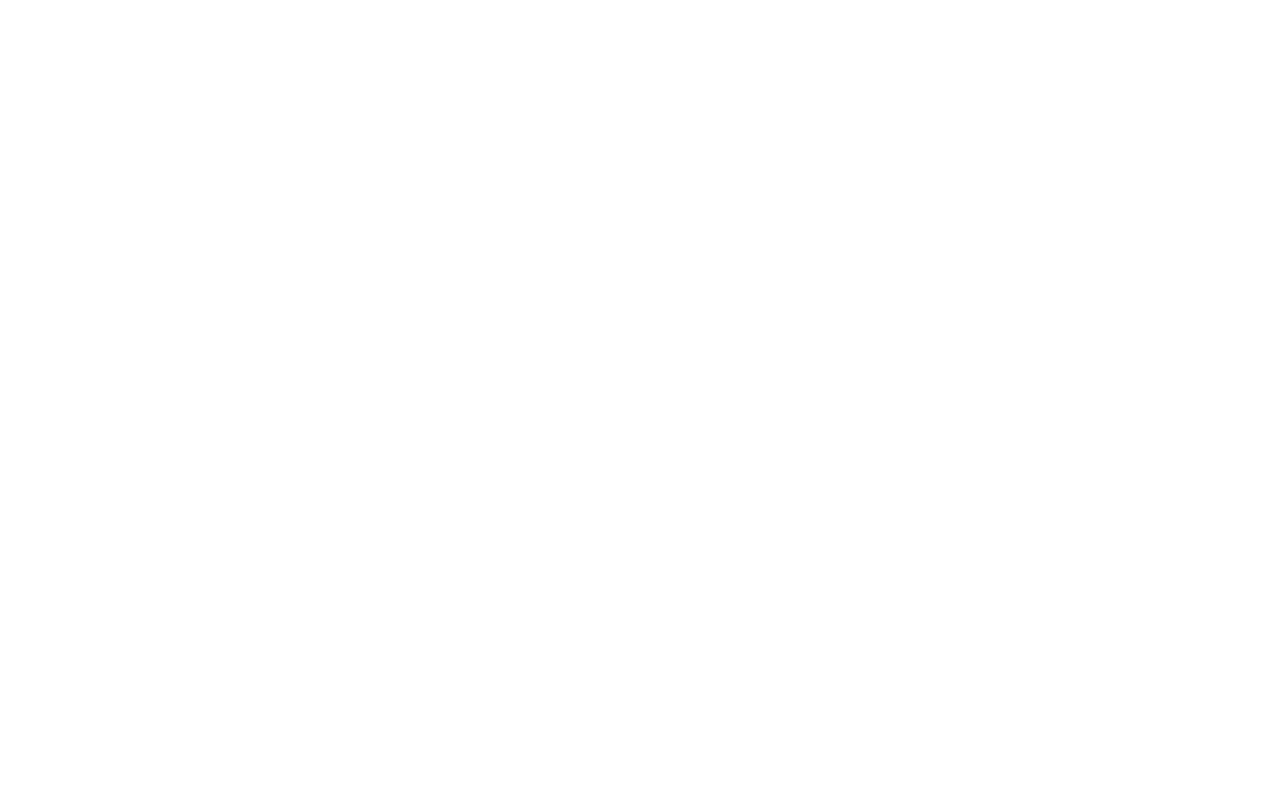
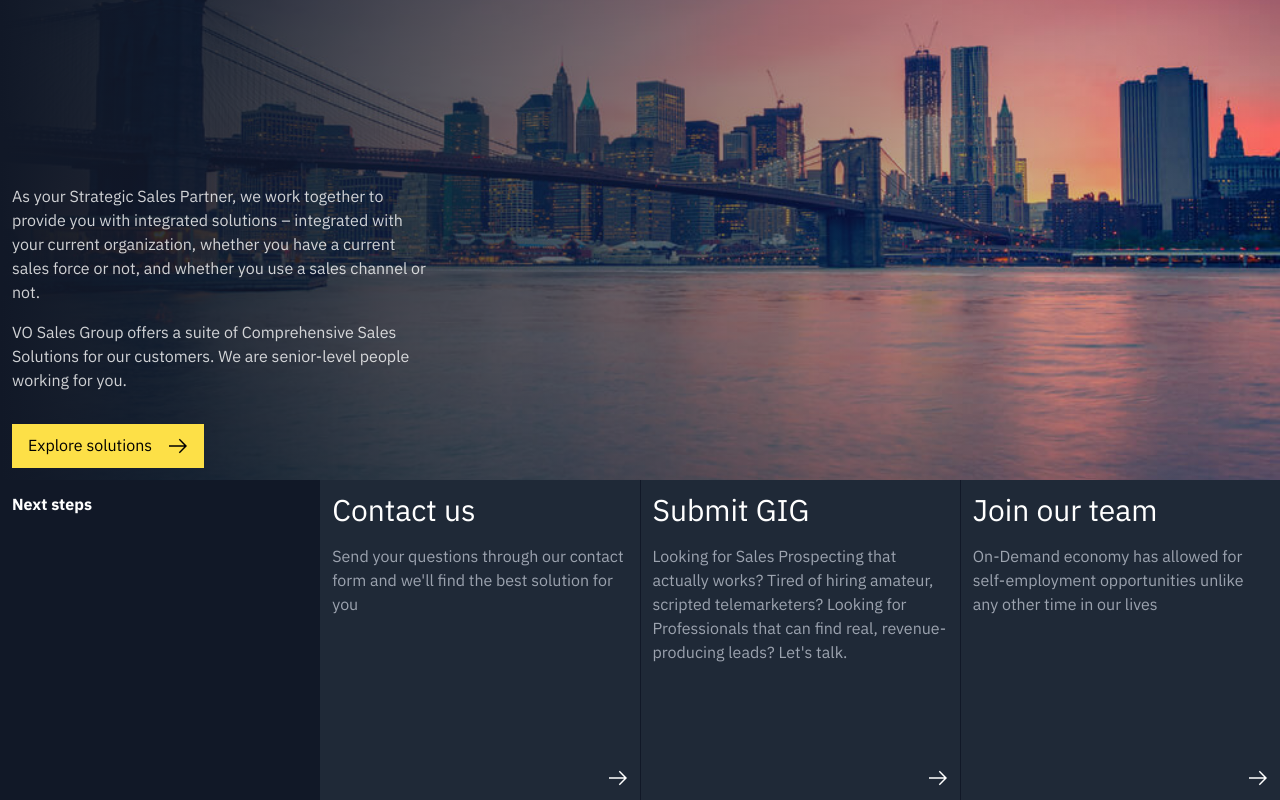
Before and after one commit to vberkoz/dsf-website, a Next.js app: page / in a window 1280 px wide. Shown: the part 3390-4190 px from the top of the page. Before the commit the page ends 2613 px from the top, so only its background shows below. Built offline with nearby package versions, Linux system fonts and the light colour scheme.

Commit message:
Add next steps

```diff
--- /dev/null
+++ b/components/Home/NextSteps/NextStep.tsx
@@ -0,0 +1,30 @@
+import Link from "next/link";
+
+type Props = {
+  item: {
+    title: string;
+    description: string;
+  },
+  key: number;
+}
+
+export const NextStep = ({item, key}: Props) => (
+  <Link
+    key={key}
+    href="#"
+    className="flex h-[100vw] flex-col bg-gray-800 p-3 hover:bg-gray-700 sm:h-[50vw] lg:h-[33vw] xl:h-[25vw]"
+  >
+    <h2 className="mb-4 text-3xl">{item.title}</h2>
+    <p className="text-gray-400">{item.description}</p>
+    <div className="grow"></div>
+    <svg
+      className="self-end"
+      fill="currentColor"
+      width="20"
+      height="20"
+      viewBox="0 0 20 20"
+    >
+      <path d="M11.8 2.8L10.8 3.8 16.2 9.3 1 9.3 1 10.7 16.2 10.7 10.8 16.2 11.8 17.2 19 10z"></path>
+    </svg>
+  </Link>
+);
--- /dev/null
+++ b/components/Home/NextSteps/NextStepData.ts
@@ -0,0 +1,14 @@
+export const NextStepData = [
+  {
+    title: "Contact us",
+    description: "Send your questions through our contact form and we'll find the best solution for you"
+  },
+  {
+    title: "Submit GIG",
+    description: "Looking for Sales Prospecting that actually works? Tired of hiring amateur, scripted telemarketers? Looking for Professionals that can find real, revenue-producing leads? Let's talk."
+  },
+  {
+    title: "Join our team",
+    description: "On-Demand economy has allowed for self-employment opportunities unlike any other time in our lives"
+  }
+]
--- /dev/null
+++ b/components/Home/NextSteps/NextSteps.tsx
@@ -0,0 +1,11 @@
+import { NextStep } from "./NextStep";
+import { NextStepData } from "./NextStepData";
+
+export const NextSteps = () => (
+  <div className="grid grid-cols-1 gap-px bg-gray-900 text-white sm:grid-cols-2 lg:grid-cols-3 xl:grid-cols-4">
+    <div className="col-span-1 mb-8 p-3 font-bold lg:col-span-3 xl:col-span-1">
+      Next steps
+    </div>
+    {NextStepData.map((item, key) => NextStep({ item, key }))}
+  </div>
+);
--- a/pages/index.tsx
+++ b/pages/index.tsx
@@ -1,6 +1,8 @@
+import { Benefits } from "@/components/Home/Benefits/Benefits";
 import { Carousel } from "@/components/Home/Carousel/Carousel";
 import { Features } from "@/components/Home/Features/Features";
 import { Hero } from "@/components/Home/Hero/Hero";
+import { NextSteps } from "@/components/Home/NextSteps/NextSteps";
 import { Layout } from "@/components/Layout";
 
 export default function Home() {
@@ -9,7 +11,9 @@
       <Carousel />
       <Features />
       <Hero index={0} />
+      <Benefits />
       <Hero index={1} />
+      <NextSteps />
     </Layout>
   );
 }
```
